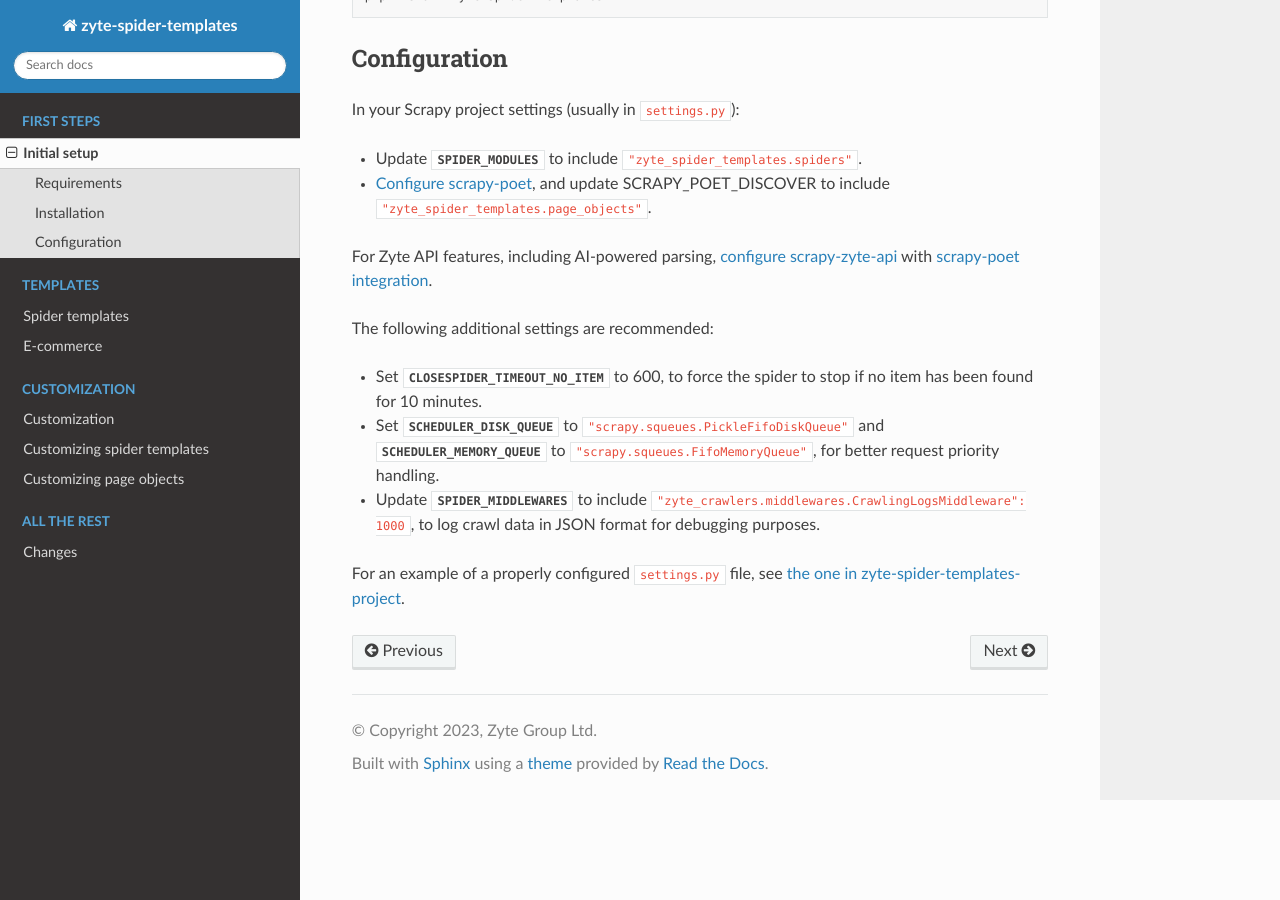
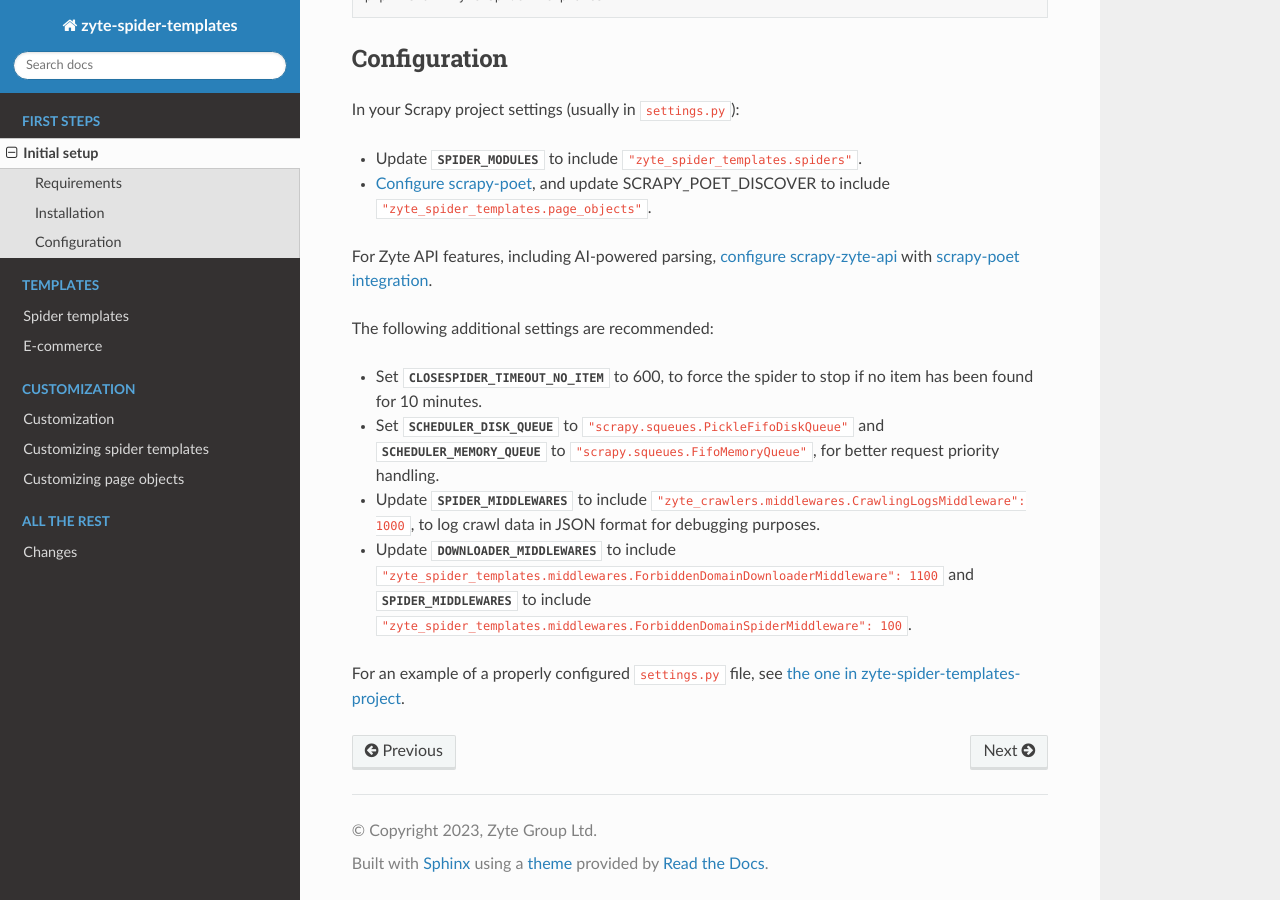
Before and after one commit to zytedata/zyte-spider-templates, a Sphinx documentation site: the page built from docs/setup.rst, in a window 1280 px wide and 900 px high, scrolled down 590 px. Built offline with Sphinx 7.4.7 and the Read the Docs theme 2.0.0, drawn with Linux system fonts in a browser that asks for light colours.

```diff
--- a/docs/setup.rst
+++ b/docs/setup.rst
@@ -70,6 +70,14 @@ The following additional settings are recommended:
     ``"zyte_crawlers.middlewares.CrawlingLogsMiddleware": 1000``, to log crawl
     data in JSON format for debugging purposes.
 
+-   Update :setting:`DOWNLOADER_MIDDLEWARES <scrapy:DOWNLOADER_MIDDLEWARES>` to
+    include
+    ``"zyte_spider_templates.middlewares.ForbiddenDomainDownloaderMiddleware":
+    1100`` and :setting:`SPIDER_MIDDLEWARES <scrapy:SPIDER_MIDDLEWARES>` to
+    include
+    ``"zyte_spider_templates.middlewares.ForbiddenDomainSpiderMiddleware":
+    100``.
+
 For an example of a properly configured ``settings.py`` file, see `the one
 in zyte-spider-templates-project`_.
 
```
Also changed, not shown: 1 other file.
